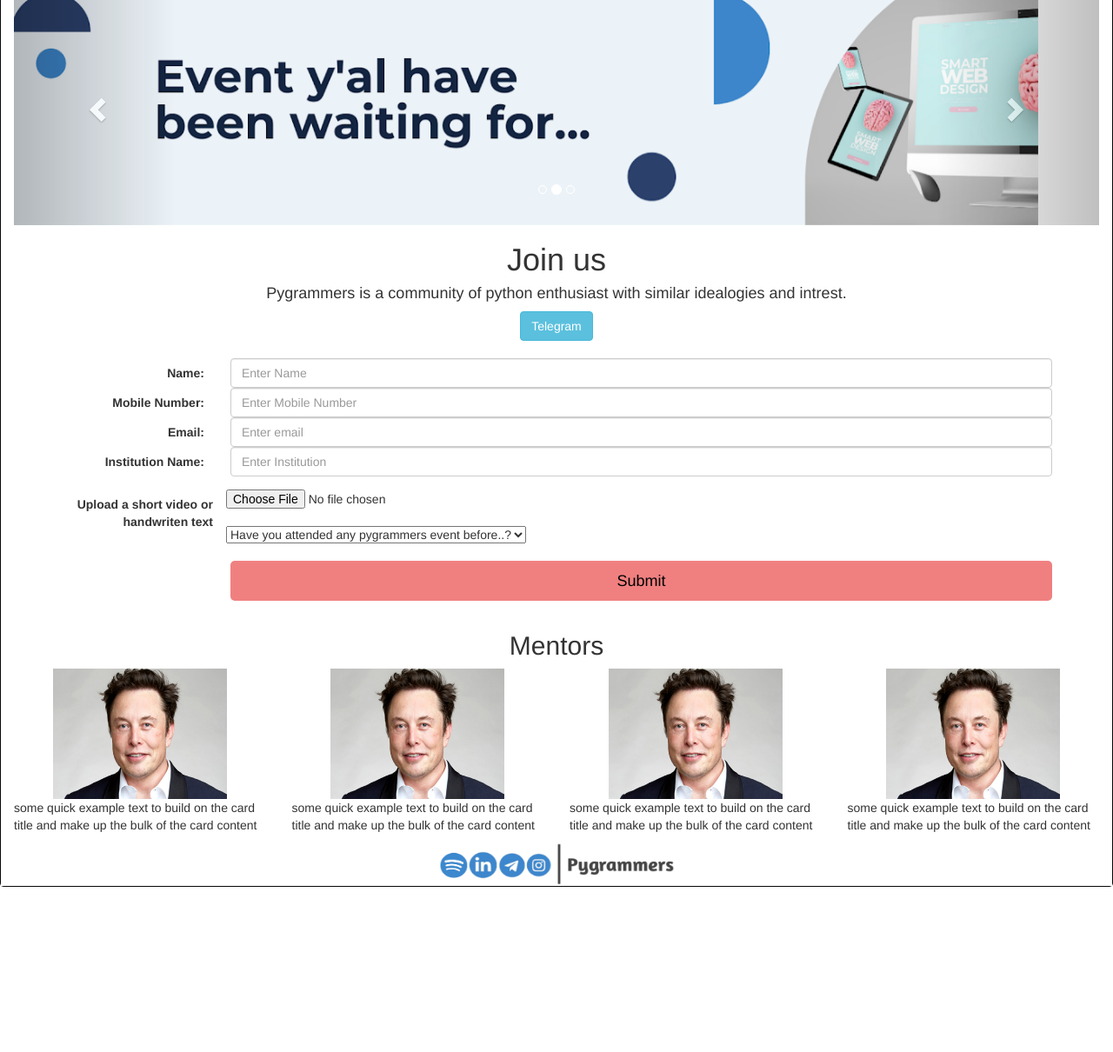
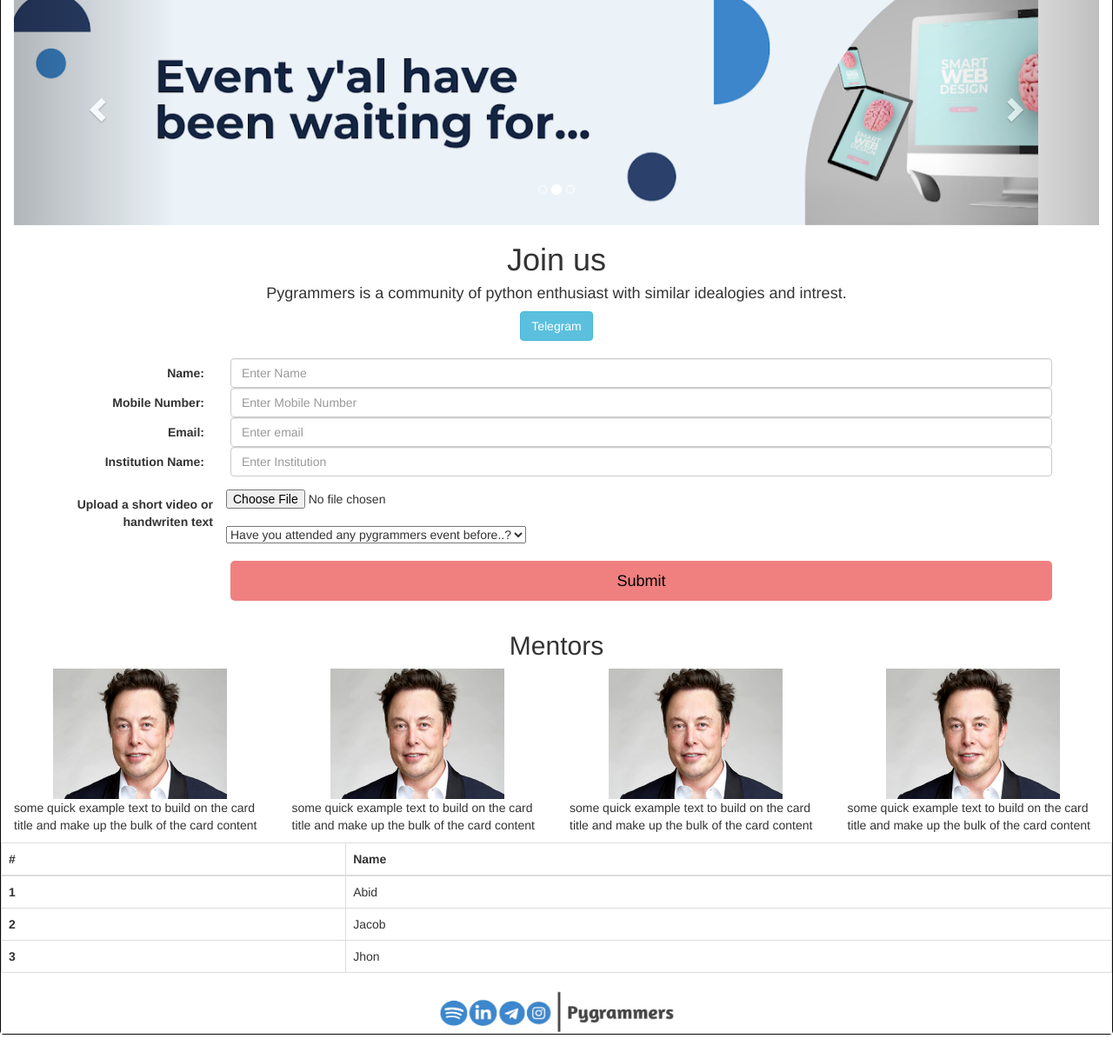
Before and after one commit to abidkakkur11/Buildmyweb, a plain HTML site: page index.html in a window 1280 px wide. Shown: the part 70-1280 px from the top of the page at 87% size. Before the commit the page ends 1110 px from the top, so only its background shows below. Drawn offline with nearby package versions, Linux system fonts and the light colour scheme.

Commit message:
Update index.html

```diff
--- a/index.html
+++ b/index.html
@@ -34,7 +34,6 @@
 }
 </style>
 <body>
-
 <nav class="navbar navbar-expand-lg navbar-inverse fixed-top" style="background-color: lightblue;">
         <div class="container-fluid">
           <div class="navbar-header">
@@ -52,7 +51,9 @@
         <li><a href="#mentors"> Mentors</a></li>
       </ul>
     </div>
+    </div>
   </div>
+
   <a name="home"></a>
   <div id="c4" class="container">
     <div id="myCarousel" class="carousel slide" data-ride="carousel">
@@ -66,11 +67,11 @@
       <!-- Wrapper for slides -->
       <div class="carousel-inner">
         <div class="item active">
-          <img src="carousel.png" alt="Build my web carousel1" style="width:120%;">
+          <img src="carousel.png" alt="Buildmyweb carousel 1" style="width:120%;">
         </div>
 
         <div class="item">
-          <img src="carousel2.png" alt="Build my web carousel1" style="width:120%;">
+          <img src="carousel2.png" alt="Buildmyweb carousel 2" style="width:120%;">
         </div>
 
       <!-- Left and right controls -->
@@ -154,6 +155,30 @@
     <center><img src="em1.jpg" height="150px" width="200px"></center>
     <p>some quick example text to build on the card title and make up the bulk of the card content</p>
     </div>
+    <table class="table table-bordered">
+      <thead>
+        <tr>
+          <th scope="col">#</th>
+          <th scope="col">Name</th>
+        </tr>
+      </thead>
+      <div class="text-center">
+      <tbody>
+        <tr>
+          <th scope="row">1</th>
+          <td>Abid</td>
+        </tr>
+        <tr>
+          <th scope="row">2</th>
+          <td>Jacob</td>
+        </tr>
+        <tr>
+          <th scope="row">3</th>
+          <td>Jhon</td>
+        </tr>
+      </tbody>
+    </table>
+    </div>
     <div class="text-center">
 
             <footer>
```
